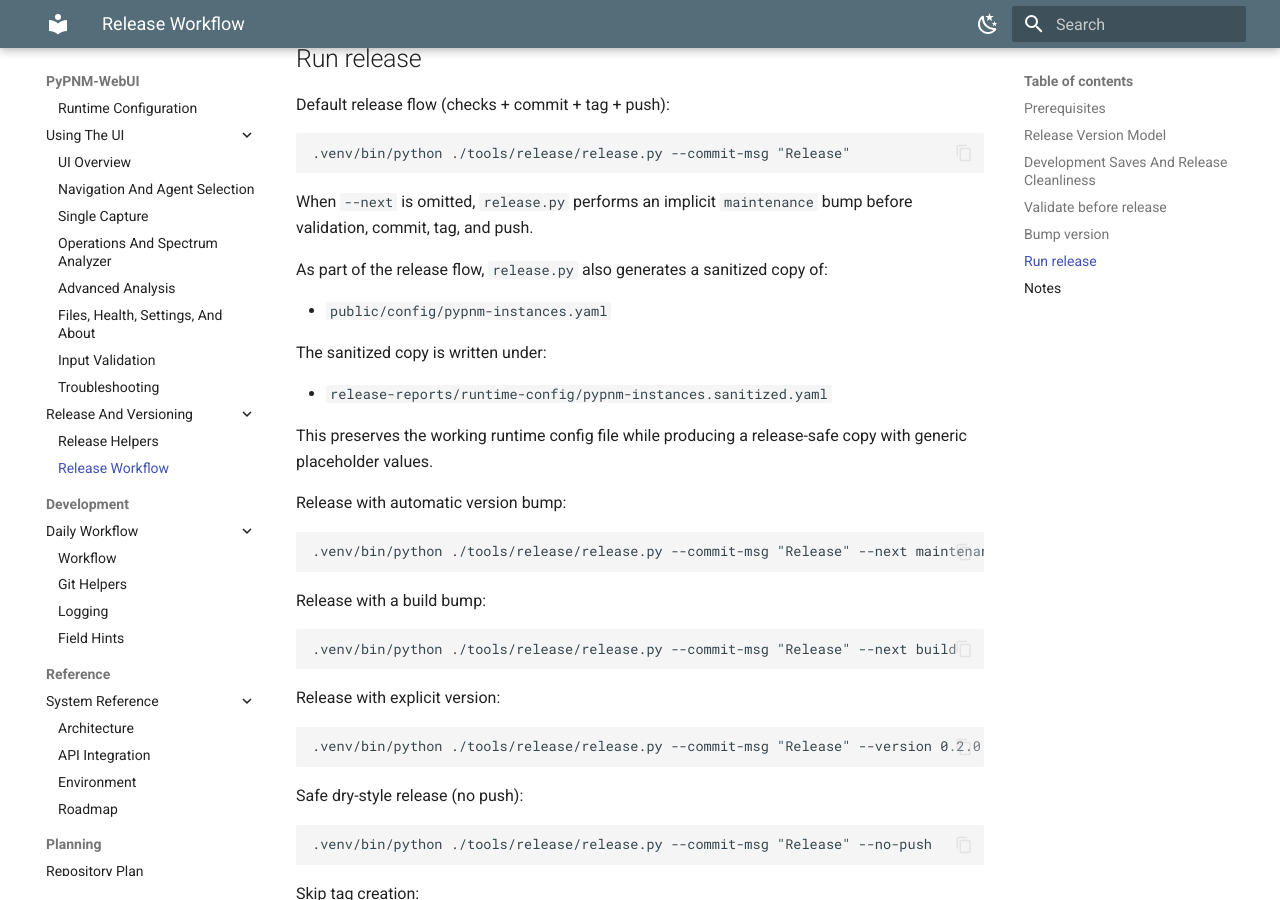
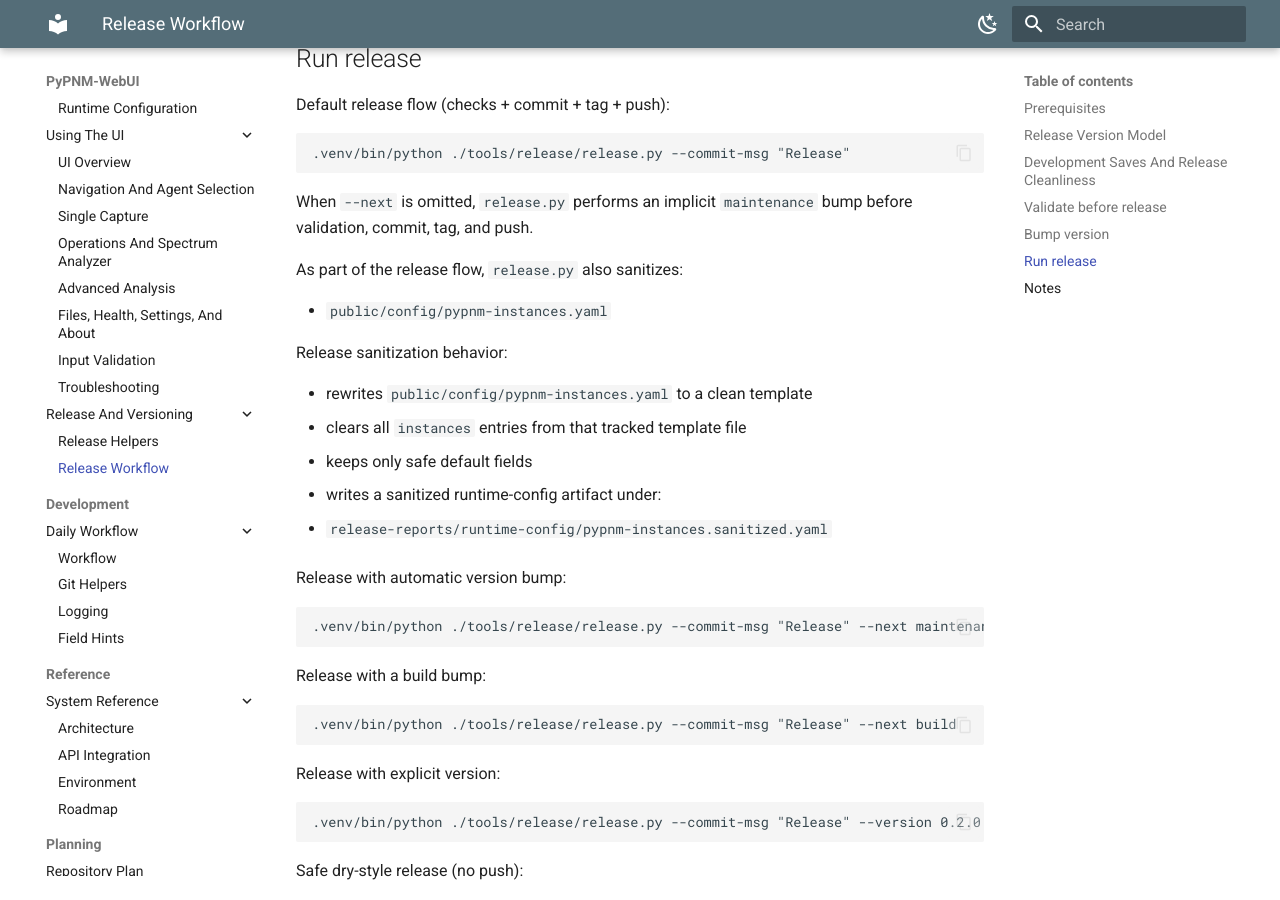
Before and after one commit to PyPNMApps/PyPNM-WebUI, an MkDocs documentation site: the page built from docs/user/release-workflow.md, in a window 1280 px wide and 900 px high, scrolled down 1477 px. Built offline with MkDocs 1.6.1 and Material for MkDocs 9.7.7, drawn with Linux system fonts in a browser that asks for light colours.

Commit message:
Refactor: Sanitize runtime template on release - update release.py to run runtime config sanitize with rewrite-input - make sanitizer emit clean template defaults and instances: [] - set selected_instance to default in sanitized tracked template output - preserve safe default fields including logging level normalization - update sanitizer unit test for template-clearing behavior - normalize public/config/pypnm-instances.yaml to template-only content - update release docs to reflect in-place sanitize behavior - 2026-03-27 10:36:44

```diff
--- a/docs/user/release-workflow.md
+++ b/docs/user/release-workflow.md
@@ -74,16 +74,18 @@ Default release flow (checks + commit + tag + push):
 
 When `--next` is omitted, `release.py` performs an implicit `maintenance` bump before validation, commit, tag, and push.
 
-As part of the release flow, `release.py` also generates a sanitized copy of:
+As part of the release flow, `release.py` also sanitizes:
 
 - `public/config/pypnm-instances.yaml`
 
-The sanitized copy is written under:
+Release sanitization behavior:
+
+- rewrites `public/config/pypnm-instances.yaml` to a clean template
+- clears all `instances` entries from that tracked template file
+- keeps only safe default fields
+- writes a sanitized runtime-config artifact under:
 
 - `release-reports/runtime-config/pypnm-instances.sanitized.yaml`
-
-This preserves the working runtime config file while producing a release-safe
-copy with generic placeholder values.
 
 Release with automatic version bump:
 
```
Also changed, not shown: docs/user/release-helpers.md (+4 -3 lines), public/config/pypnm-instances.yaml (+2 -27 lines), 4 other files.
